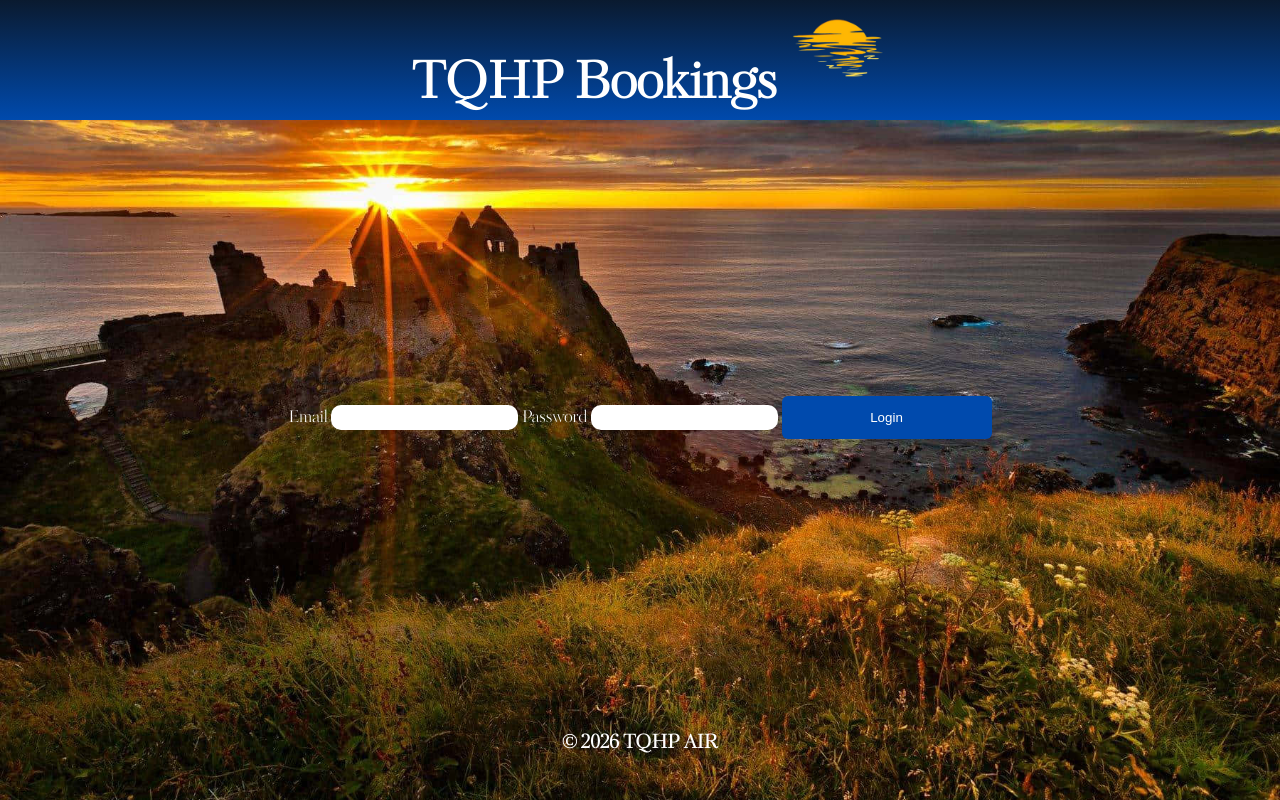
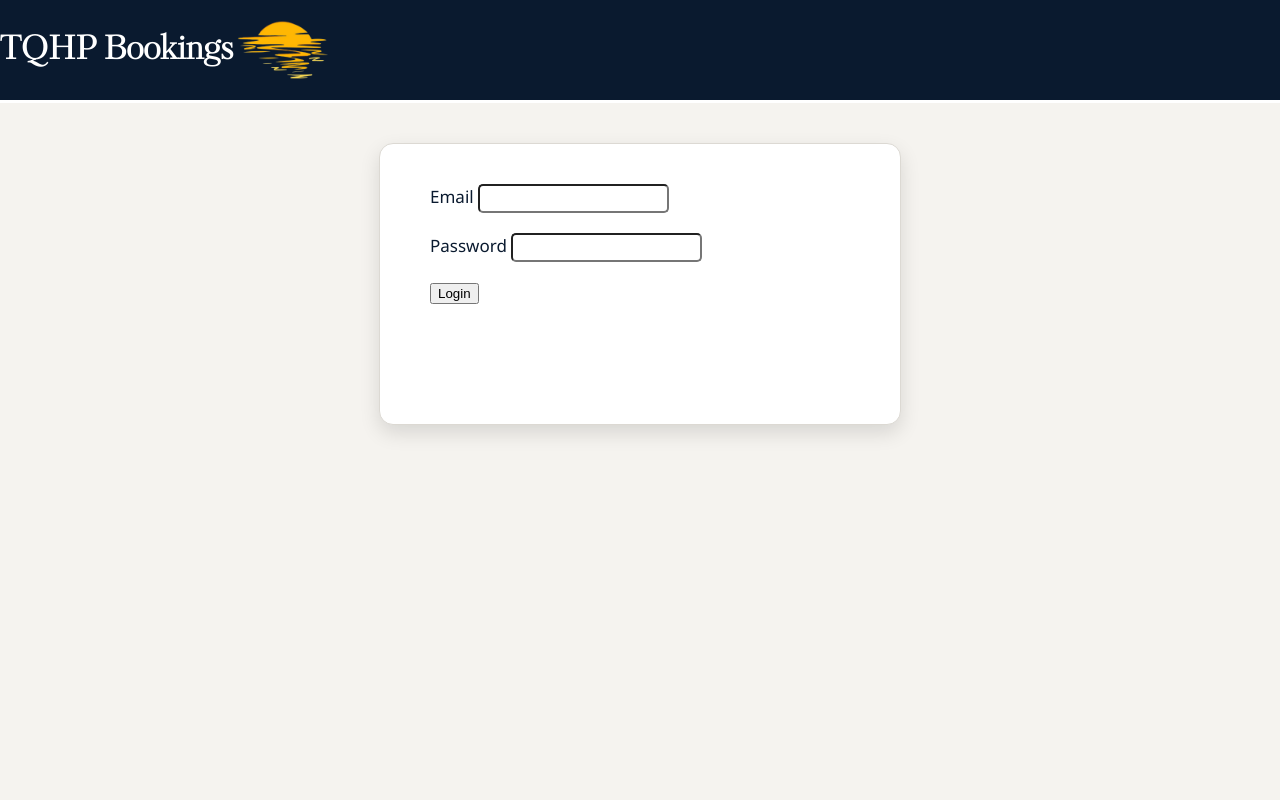
Before and after one commit to heidimusoke/Team_Project, a Flask app: page /adminLogin in a window 1280 px wide. Run offline with Flask 3, Linux system fonts and the light colour scheme.

Commit message:
working on admin css

```diff
--- a/project/static/airplane.css
+++ b/project/static/airplane.css
@@ -1,220 +1,117 @@
-
-html, body{
-    height:100%;
-    margin: 0;
-    padding:0;
-    width: 100%
-}
-
-@font-face {
-    font-family: 'KompotDisplay';
-    src: url('/static/fonts/kompot-display-demo.regular.otf') format('opentype');
-    font-weight: normal;
-    font-style: normal;
-}
 @font-face {
     font-family: 'KudryashevDisplay';
     src: url('/static/fonts/kudryashev-display-regular.ttf') format('truetype');
 }
+body {
+    margin: 0;
+    font-family: 'Segoe UI', Arial, sans-serif;
+    background: #f5f3ef;
+    color: #0A1A2F;
+}
 
-#homeBody{
-    font-family: 'KudryashevDisplay', sans-serif;
-    background: url("/static/Images/Sunset.jpg");
-    background-size: cover;
-    background-position: center;
-    background-repeat: no-repeat;
-    display: flex;
-    flex-direction: column;
-}
-body {
-    font-family: 'KudryashevDisplay', sans-serif;
-    background:
-        url("/static/Images/Sunset.jpg");
-    background-size: cover;
-    background-position: center;
-    background-repeat: no-repeat;
 
-    display: flex;
-    flex-direction: column;
-}
 .topBar {
-    font-family:'KudryashevDisplay', sans-serif;
-    height: 15%;
+    background: #0A1A2F;
+    color: white;
+    font-size: 16px;
     display: flex;
     align-items: center;
-    justify-content: center;
-    gap: 15px;
-    padding-left: 20px;
-    font-size: 25px;
-    background: linear-gradient(180deg, #0A1A2F, #004AAD);
-    color: white;
+    justify-content: flex-start;
+    border-bottom: 3px solid white;
+    height: 20%;
+    font-family: 'KudryashevDisplay';
 }
+
 #logo {
     height: 100px;
     width: auto;
 }
 
+
 .main {
-    height: 70%;
-    text-align: center;
+    padding: 40px;
     display: flex;
     flex-direction: column;
-    justify-content: center;
     align-items: center;
-    position: relative;
-    padding-top: 30px;
-    color:white;
 }
-.entry {
+
+#loginSection{
+    background: white;
+    padding: 40px 50px;
+    border-radius: 14px;
+    width: 420px;
+    align-items: center;
+    box-shadow: 0 8px 20px rgba(0,0,0,0.12);
+    border: 1px solid #dcd9d3;
+    height:200px;
+    font-size:15px;
+    align-items:left;
+
+}
+#loginSection input{
+    border-radius:5px;
+    padding: 5px;
+}
+#loginSection label{
+    font-size: 17px;
+}
+#login-input{
+ text-align:left;
+
+}
+#crudButtons {
     display: flex;
     flex-direction: column;
-    justify-content: center;
-    align-items: center;
-    text-align: center;
-    background: rgba(0, 74, 173, 0.25);
-    backdrop-filter: blur(4px);
+    gap: 15px;
+    margin-top: 30px;
+}
+
+#crudButtons button {
+    width: 220px;
+    padding: 12px;
+    font-size: 16px;
+    border-radius: 8px;
+    border: none;
+    background: #0A1A2F;
     color: white;
-    padding: 30px;
-    width: 500px;
-    border-radius: 15px;
-    box-shadow: 0 10px 25px rgba(0,0,0,0.2);
-    position: relative;
+    cursor: pointer;
+    transition: 0.2s;
+}
+
+#crudButtons button:hover {
+    background: #122a4a;
 }
 
 
-.bottomBar {
-    height: 15%;
-    text-align: center;
-    display: flex;
-    justify-content: center;
-    align-items: center;
-    color: white;
+#inputDiv {
+    display: none;
+    flex-direction: column;
+    gap: 12px;
+    margin-top: 20px;
+    background: white;
+    padding: 20px;
+    border-radius: 12px;
+    width: 260px;
+    box-shadow: 0 4px 12px rgba(0,0,0,0.15);
 }
 
-#crudButtons {
-    flex-direction: column;
-    gap: 20px;
-    width: 100%;
-    align-items: center;
+#inputDiv input {
+    padding: 10px;
+    border-radius: 6px;
+    border: 1px solid #ccc;
+    font-size: 15px;
 }
 
-#crudButtons.show {
-    display: flex;
+#inputDiv button {
+    padding: 10px;
+    border-radius: 6px;
+    border: none;
+    background: #0A1A2F;
+    color: white;
+    cursor: pointer;
+    transition: 0.2s;
 }
 
-button {
-  background: #004AAD;
-  color: white;
-  padding: 14px 20px;
-  border: none;
-  border-radius: 6px;
-  cursor: pointer;
-  transition: all 0.2s ease;
-  width: 210px;
+#inputDiv button:hover {
+    background: #122a4a;
 }
-
-
-button:hover {
-  background: #1a5fd1;
-  transform: scale(1.05);
-}
-
-
-
-input {
-    padding: 5px;
-    border-radius: 10px;
-    border: none;
-}
-
-#inputDiv{
-    display: none;
-    background: rgba(0, 74, 173, 0.25);
-    backdrop-filter: blur(4px);
-    color: white;
-    padding: 30px;
-    width: 500px;
-    border-radius: 15px;
-    box-shadow: 0 10px 25px rgba(0,0,0,0.2);
-    position: relative;
-    gap:20px;
-
-}
-#inputDiv.show {
-    display: flex;
-}
-#inputDiv.none {
-    display: none;
-}
-
-#display {
-    display: flex;
-    flex-direction: column;
-    align-items: center;
-    background: rgba(0, 74, 173, 0.25);
-    backdrop-filter: blur(4px);
-    color: white;
-    padding: 30px;
-    width: 90%;
-    max-width: 1000px;
-    border-radius: 15px;
-    box-shadow: 0 10px 25px rgba(0,0,0,0.2);
-
-    /*important for placing it in center*/
-    margin: 50px auto;
-}
-#display table {
-    width: 100%;
-    border-collapse: collapse;
-    margin-bottom: 20px;
-    text-align: center;
-}
-
-
-.seat-container {
-    background: rgba(255,255,255,0.9);
-    width: 1400px;
-    margin: 40px auto;
-    padding: 30px;
-    border-radius: 12px;
-}
-
-.seat-container input {
-    padding: 10px;
-    margin: 10px;
-    width: 200px;
-    border-radius: 6px;
-    border: 1px solid #ccc;
-}
-
-.seat-container button {
-    padding: 12px 20px;
-    background: #1b5fc6;
-    color: white;
-    border: none;
-    border-radius: 6px;
-    cursor: pointer;
-}
-
-.seat-container table {
-    margin-bottom: 25px;
-}
-
-td:nth-child(3) {
-    padding-right: 30px;
-}
-
-td:nth-child(4) {
-    padding-left: 30px;
-}
-td {
-    padding: 6px;
-}
-
-td button {
-    width: 150px;
-    height: 45px;
-}
-table {
-    margin: auto;
-}
--- a/project/templates/adminLogin.html
+++ b/project/templates/adminLogin.html
@@ -11,36 +11,33 @@
 
     <div class="topBar">
         <h1>
-            TQHP Bookings
+            TQHP Bookings</h1>
             <img id="logo" src="{{ url_for('static', filename='Images/sunset logo.png') }}">
-        </h1>
     </div>
 
     <div class="main">
         <div id="loginSection">
             <div id="loginInput">
-                <div id="email">
 
                     <form action="/adminLogin" method="POST">
 
                         <label>Email</label>
                         <input id="username" name="username" type="text" required>
-
+                        <br>
+                        <br>
                         <label>Password</label>
                         <input id="password" name="password" type="password" required>
-
+                        <br>
+                        <br>
                         <button id="login" type="submit">Login</button>
 
                     </form>
 
-                </div>
             </div>
         </div>
     </div>
 
-    <div class="bottomBar">
-        <h3>© 2026 TQHP AIR</h3>
-    </div>
+
 
 </body>
 </html>
```
Also changed, not shown: project/static/deleteBooking.css (+0 -12 lines), project/static/terms.css (+0 -12 lines), project/templates/home.html (+8 -6 lines).
